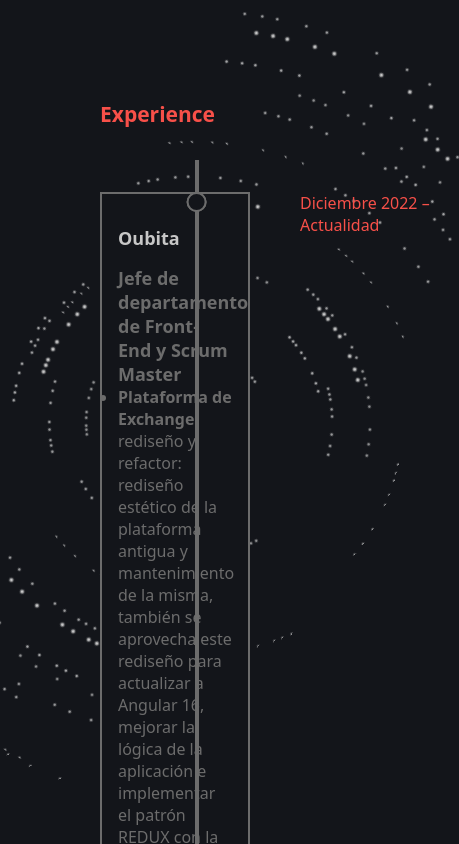
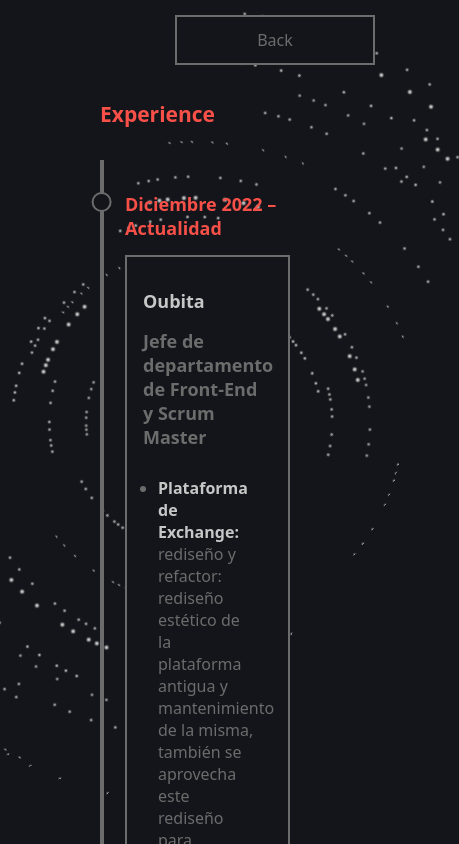
Before and after one commit to jvaler01/portfolio_modern, an Astro site: page /experience in a window 390 px wide. Shown: the top 844 px of the page, 459 px wide, since content can reach past the window. Built offline with nearby package versions, Linux system fonts and the light colour scheme; Astro itself is replaced by a stand-in of ours; a web font is replaced by a local one.

Commit message:
experience responsive, back button

```diff
--- a/src/pages/experience.astro
+++ b/src/pages/experience.astro
@@ -11,19 +11,21 @@
     <h1>Experience</h1>
     <div class="wrapper">
       <div class="timeline_container" id="timeline_container">
+
         {
           experienceData.map((experienceItem: experienceDataModel, index) => {
             if(index % 2 === 0) {
               return (
                 <div class="item">
+                  <h3 class="hidden_date">{experienceItem.date}</h3>
                   <Card full_height={true} body={''} title={experienceItem.company}>
-                    <div slot="custom-body">
+                    <div slot="custom-body" class="card_custom_content">
                       <h3>{experienceItem.position}</h3>
                       {
                         experienceItem.content.map((contentItem) => {
                           return (
                             <ul>
-                              <li><span class="content_project">{contentItem.project}:</span> {contentItem.content}</li>
+                              <li><span class="content_project">{contentItem.project}: </span>{contentItem.content}</li>
                             </ul>
                           )
                         })
@@ -31,24 +33,25 @@
                     </div>
                   </Card>
                 </div>
-                <div class="item item_start">
-                  {experienceItem.date}
+                <div class="item item_start item_date">
+                  <h3>{experienceItem.date}</h3>
                 </div>
               )
             }else{
               return (
-                <div class="item">
-                  {experienceItem.date}
+                <div class="item item_date">
+                  <h3>{experienceItem.date}</h3>
                 </div>
                 <div class="item item_start">
+                  <h3 class="hidden_date">{experienceItem.date}</h3>
                   <Card full_height={false} body={''} title={experienceItem.company}>
-                    <div slot="custom-body">
+                    <div slot="custom-body" class="card_custom_content">
                       <h3>{experienceItem.position}</h3>
                       {
                         experienceItem.content.map((contentItem) => {
                           return (
                             <ul>
-                              <li><span class="content_project">{contentItem.project}:</span> {contentItem.content}</li>
+                              <li><span class="content_project">{contentItem.project}: </span>{contentItem.content}</li>
                             </ul>
                           )
                         })
@@ -61,7 +64,9 @@
           })
         }
       </div>
-      <Button text='Back' href='/home'></Button>
+      <div class="back_button">
+        <Button text='Back' href='/home'></Button>
+      </div>
     </div>
   </section>
 
@@ -123,6 +128,7 @@
   #timeline_container {
     position: relative;
     padding: 2em 0;
+    padding-bottom: 100px;
     margin-top: 2em;
     margin-bottom: 2em;
   }
@@ -136,10 +142,54 @@
     width: 4px;
     background: var(--border);
   }
+  .hidden_date {
+    margin-bottom: 15px;
+    display: none;
+  }
   .content_project {
     font-weight: bold;
   }
-
+  .card_custom_content h3{
+    margin-bottom: 13px;
+  }
+  .card_custom_content ul{
+    padding: 15px;
+  }
+  .card_custom_content span{
+    color: var(--title_text);
+  }
+  .back_button {
+    position: fixed;
+    right: 15px;
+    bottom: 15px;
+  }
+  @media only screen and (max-width: 900px) {
+    .timeline_container {
+      grid-template-columns: 1fr;
+    }
+    #timeline_container::before {
+      left: 0;
+    }
+    .item {
+      margin-left: 25px;
+    }
+    .item::before {
+      left: 0;
+      transform: translateX(-42%);
+    }
+    .hidden_date {
+      margin-bottom: 15px;
+      display: block;
+    }
+    .item_date {
+      display: none;
+    }
+    .back_button {
+      position: fixed;
+      right: 15px;
+      top: 15px;
+    }
+  }
 .stars > * {
     position: fixed;
     top: 0;
```
